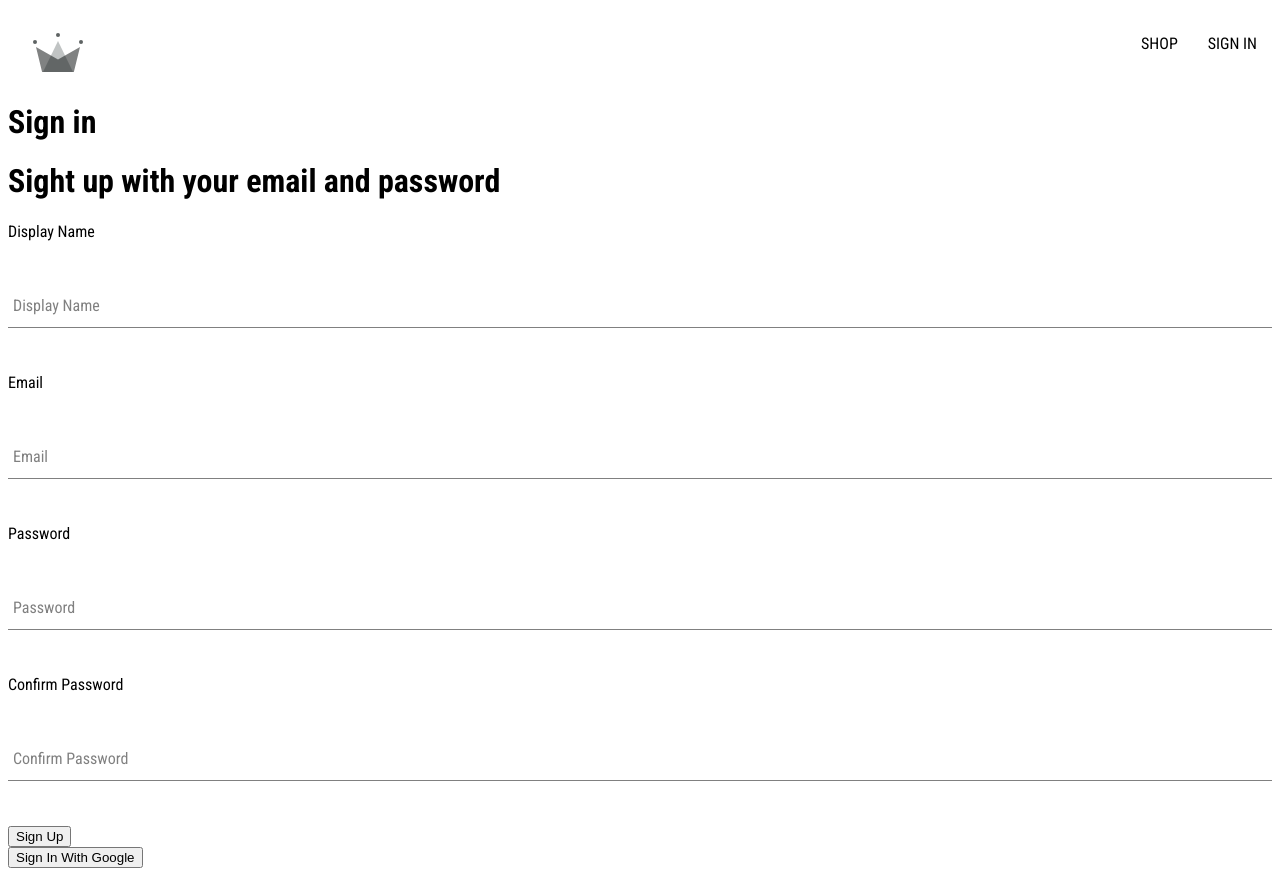
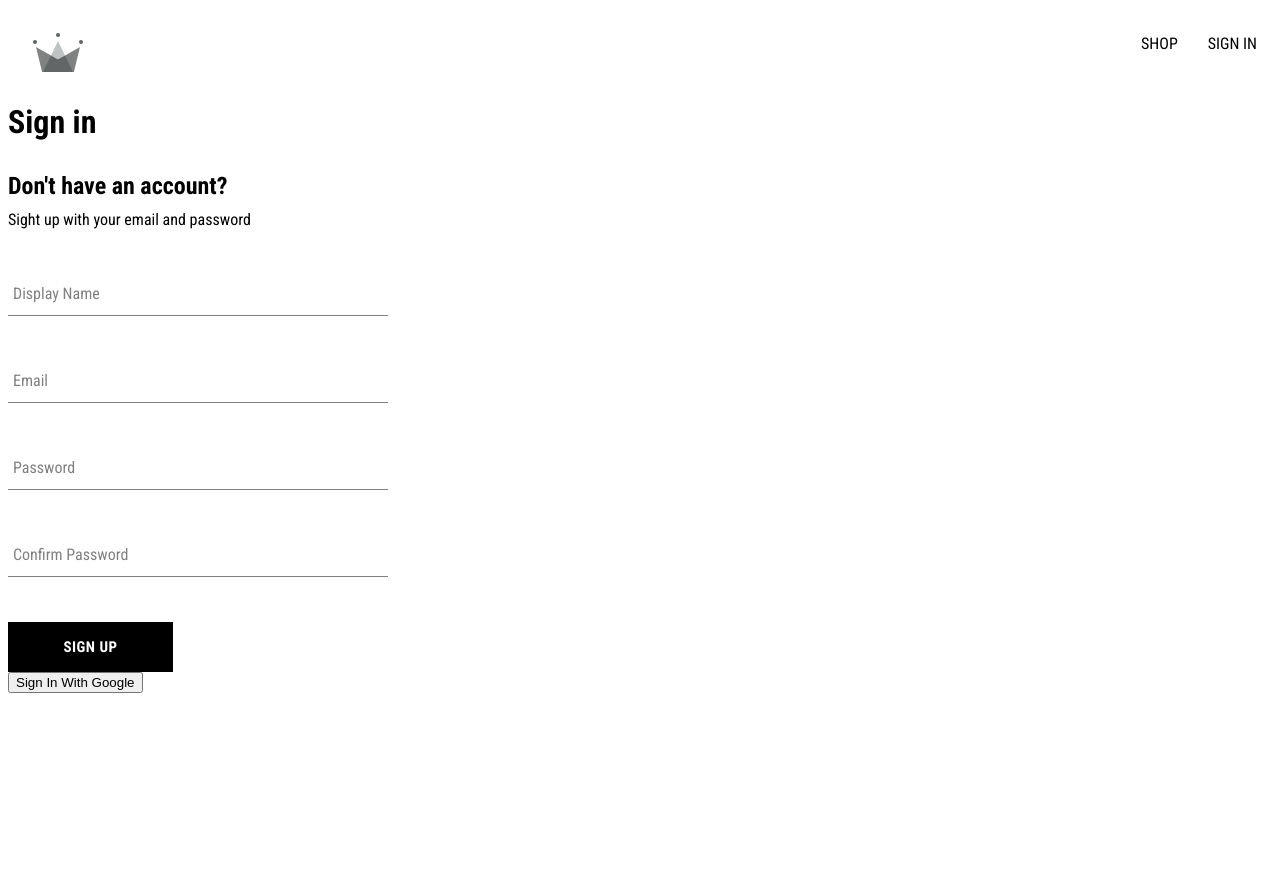
Before and after one commit to G1betm/crwn-clothing, a React (Vite) app: page /sign-in in a window 1280 px wide. After the commit the page ends 800 px from the top, so only its background shows below. Built offline with nearby package versions, Linux system fonts and the light colour scheme.

Commit message:
added button component

```diff
--- /dev/null
+++ b/src/components/button/button.component.jsx
@@ -0,0 +1,19 @@
+import "./button.styles.scss";
+
+const BUTTON_TYPE_CLASSES = {
+  google: "google-sign-in",
+  inverted: "inverted",
+};
+
+const Button = ({ children, buttonType, ...otherProps }) => {
+  return (
+    <button
+      className={`button-container ${BUTTON_TYPE_CLASSES[buttonType]}`}
+      {...otherProps}
+    >
+      {children}
+    </button>
+  );
+};
+
+export default Button;
--- /dev/null
+++ b/src/components/button/button.styles.scss
@@ -0,0 +1,46 @@
+.button-container {
+  min-width: 165px;
+  width: auto;
+  height: 50px;
+  letter-spacing: 0.5px;
+  line-height: 50px;
+  padding: 0 35px 0 35px;
+  font-size: 15px;
+  background-color: black;
+  color: white;
+  text-transform: uppercase;
+  font-family: 'Roboto Condensed', sans-serif;
+  font-weight: bolder;
+  border: none;
+  cursor: pointer;
+  display: flex;
+  justify-content: center;
+
+  &:hover {
+    background-color: white;
+    color: black;
+    border: 1px solid black;
+  }
+
+  &.google-sign-in {
+    background-color: #4285f4;
+    color: white;
+
+    &:hover {
+      background-color: #357ae8;
+      border: none;
+    }
+  }
+
+  &.inverted {
+    background-color: white;
+    color: black;
+    border: 1px solid black;
+
+    &:hover {
+      background-color: black;
+      color: white;
+      border: none;
+    }
+  }
+}
--- a/src/components/form-input/form-input.component.jsx
+++ b/src/components/form-input/form-input.component.jsx
@@ -1,14 +1,14 @@
 import "./form-input.styles.scss";
 
-const FormInput = ({ label, ...otherProps }) => {
-  console.log({ ...otherProps });
+const FormInput = ({ label, ...inputOptions }) => {
+  console.log({ ...inputOptions });
   return (
     <div className="group">
-      <input className="form-input" {...otherProps} />
+      <input className="form-input" {...inputOptions} />
       {label && (
         <label
           className={`${
-            otherProps.value.length ? "shrink" : ""
+            inputOptions.value.length ? "shrink" : ""
           } form-input-label`}
         >
           {label}
--- a/src/components/sign-up-form/sign-up-form.component.jsx
+++ b/src/components/sign-up-form/sign-up-form.component.jsx
@@ -11,6 +11,9 @@ const defaultFormFields = {
   password: "",
   confirmPassword: "",
 };
+
+import "./sign-up-form.styles.scss";
+import Button from "../button/button.component.jsx";
 
 const SignUpForm = () => {
   const [formFileds, setFormFields] = useState(defaultFormFields);
@@ -50,10 +53,10 @@ const SignUpForm = () => {
   };
 
   return (
-    <div>
-      <h1>Sight up with your email and password</h1>
+    <div className="sign-up-container">
+      <h2>Don't have an account?</h2>
+      <span>Sight up with your email and password</span>
       <form onSubmit={handleFormSubmit}>
-        <label>Display Name</label>
         <FormInput
           label="Display Name"
           required
@@ -63,7 +66,6 @@ const SignUpForm = () => {
           value={displayName}
         />
 
-        <label>Email</label>
         <FormInput
           label="Email"
           required
@@ -73,7 +75,6 @@ const SignUpForm = () => {
           value={email}
         />
 
-        <label>Password</label>
         <FormInput
           label="Password"
           required
@@ -83,7 +84,6 @@ const SignUpForm = () => {
           value={password}
         />
 
-        <label>Confirm Password</label>
         <FormInput
           label="Confirm Password"
           required
@@ -93,7 +93,7 @@ const SignUpForm = () => {
           value={confirmPassword}
         />
 
-        <button type="Submit">Sign Up</button>
+        <Button type="Submit">Sign Up</Button>
       </form>
     </div>
   );
--- a/src/components/sign-up-form/sign-up-form.styles.scss
+++ b/src/components/sign-up-form/sign-up-form.styles.scss
@@ -0,0 +1,9 @@
+.sign-up-container {
+  display: flex;
+  flex-direction: column;
+  width: 380px;
+
+  h2 {
+    margin: 10px 0;
+  }
+}
```
